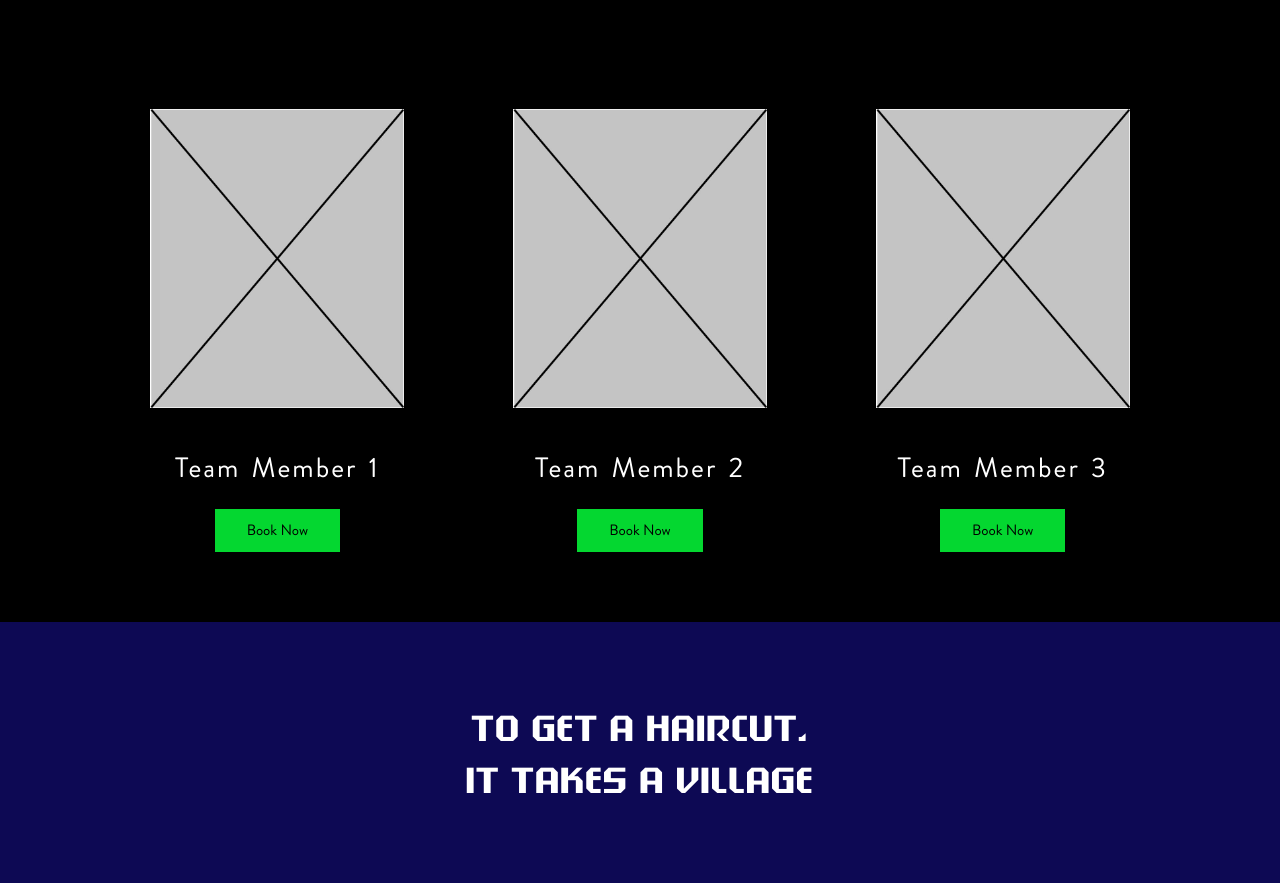
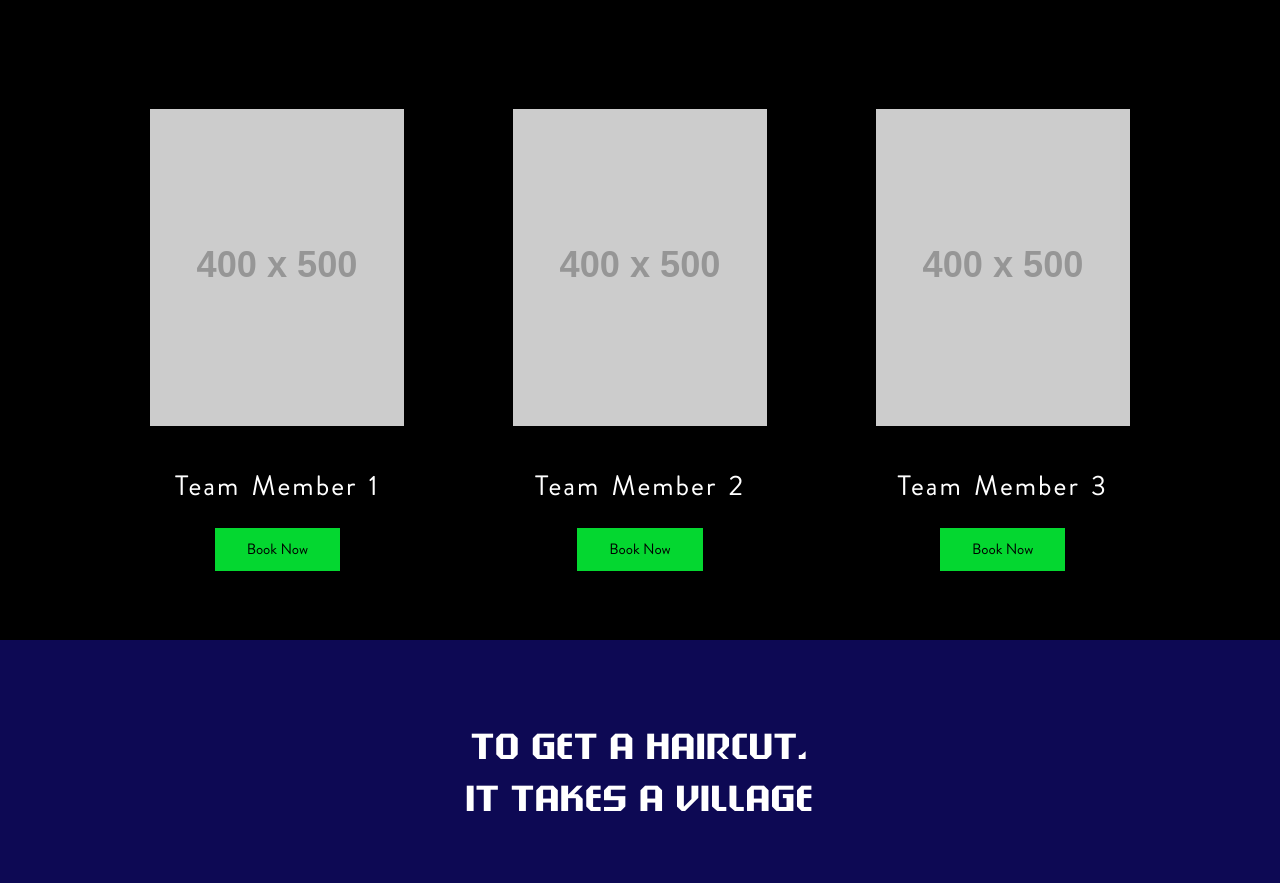
Before and after one commit to BlastChrome/ShearGenius, a website: page About/index.html in a window 1280 px wide. Shown: the part 1475-2358 px from the top of the page. Drawn offline with Linux system fonts and the light colour scheme; placeholder pictures from the web are drawn by us; a small style sheet from the web is missing; files whose address does not match are found by name.

Commit message:
added placeholder images to about page

```diff
--- a/About/index.html
+++ b/About/index.html
@@ -8,6 +8,7 @@
     <link rel="stylesheet" href="/css/styles.css">
     <link rel="stylesheet" href="/css/navbar.css">
     <link rel="stylesheet" href="/css/footer.css">
+    <link rel="shortcut icon" href="../img/fav-icon.png" type="image/x-icon">
     <link href="https://www.dafontfree.net/embed/ZGV4LWdvdGhpYy1iZWNrZXItc29saWQtcmVndWxhciZkYXRhLzM2L2QvMTI3NDg5L2RleF9nb3RoaWNfYmVja2VyX3NvbGlkLnR0Zg" rel="stylesheet" type="text/css"/>
     <title>Shear Genius</title>
 </head>
@@ -104,21 +105,25 @@
                 <h1 class="sub-title">The Team</h1>
                 <div class="headshot-wrapper">
                     <div class="headshot-container">
-                        <img src="/imgs/photos/img-placeholder.jpg" width="381" alt="">
+                        <!-- <img src="/imgs/photos/img-placeholder.jpg" width="381" alt="">  -->
+                        <img src="https://via.placeholder.com/400x500" alt="placeholder">
+
                         <div class="text-wrapper">
                             <p class="sub-text">Team Member 1</p>
                             <button class="tagline-btn"><a href="https://booksy.com/en-us/638866_shear-genius_barber-shop_103704_hawthorne" target="_blank" class=" btn btn-green">Book Now</a></button>
                         </div>
                     </div>
                     <div class="headshot-container">
-                        <img src="/imgs/photos/img-placeholder.jpg" width="381" alt="">
+                        <img src="https://via.placeholder.com/400x500" alt="placeholder">
+                        <!-- <img src="/imgs/photos/img-placeholder.jpg" width="381" alt=""> -->
                         <div class="text-wrapper">
                             <p class="sub-text">Team Member 2</p>
                             <button class="tagline-btn"><a href="https://booksy.com/en-us/638866_shear-genius_barber-shop_103704_hawthorne" target="_blank" class=" btn btn-green">Book Now</a></button>
                         </div>
                     </div>
                     <div class="headshot-container">
-                        <img src="/imgs/photos/img-placeholder.jpg" width="381" alt="">
+                        <!-- <img src="/imgs/photos/img-placeholder.jpg" width="381" alt=""> -->
+                        <img src="https://via.placeholder.com/400x500" alt="placeholder">
                         <div class="text-wrapper">
                             <p class="sub-text">Team Member 3</p>
                             <button class="tagline-btn"><a href="https://booksy.com/en-us/638866_shear-genius_barber-shop_103704_hawthorne" target="_blank" class=" btn btn-green">Book Now</a></button>
```
Also changed, not shown: 1 other file.
